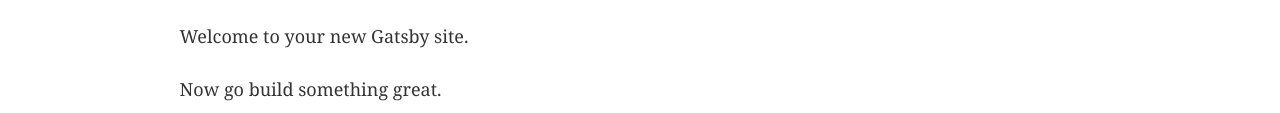
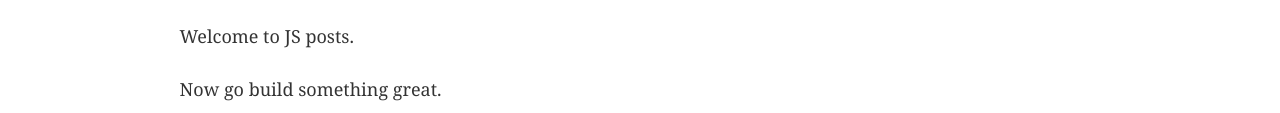
Before and after one commit to estebaanbisocoli/posts, a Gatsby site: page / in a window 1280 px wide. Shown: the part 170-283 px from the top of the page. Built offline with nearby package versions, Linux system fonts and the light colour scheme; Gatsby itself is replaced by a stand-in of ours.

Commit message:
change text

```diff
--- a/src/pages/index.js
+++ b/src/pages/index.js
@@ -7,7 +7,7 @@
 const IndexPage = () => (
   <Layout>
     <h1>Hi people</h1>
-    <p>Welcome to your new Gatsby site.</p>
+    <p>Welcome to JS posts.</p>
     <p>Now go build something great.</p>
     <div style={{ maxWidth: '300px', marginBottom: '1.45rem' }}>
       <Image />
```
